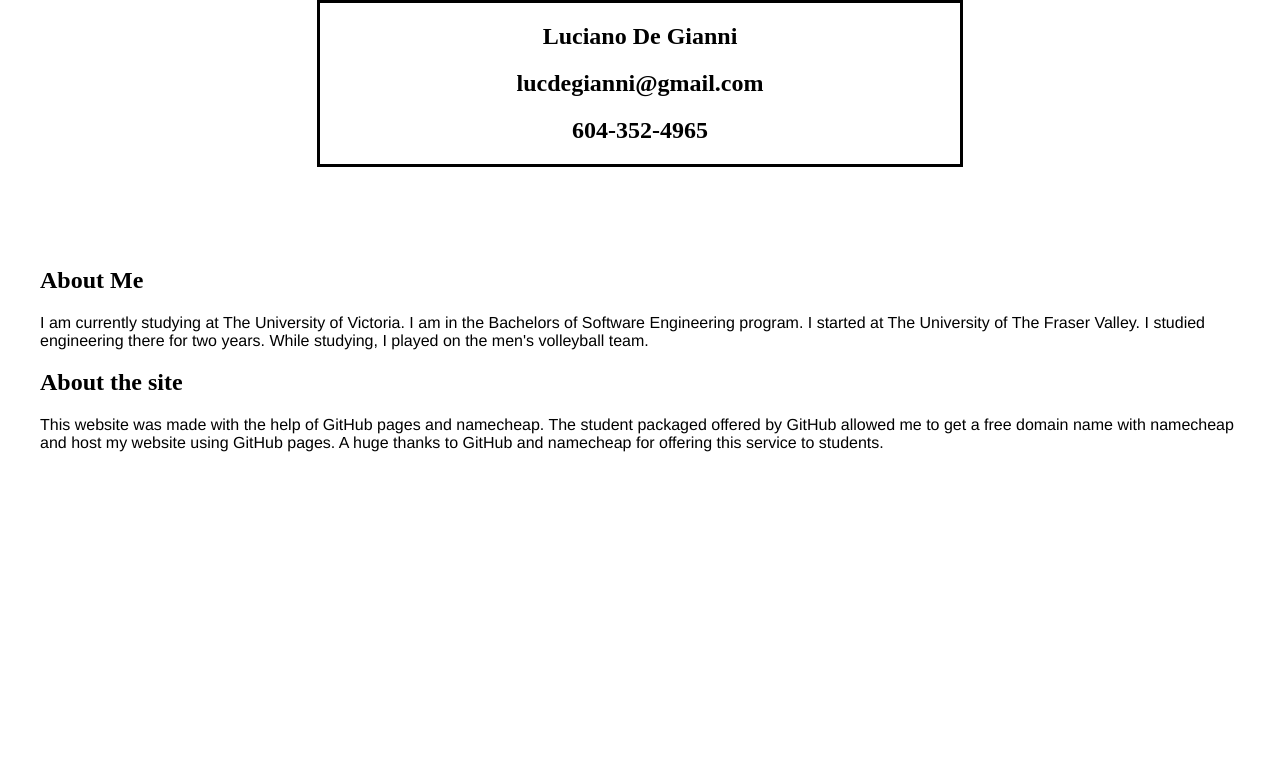
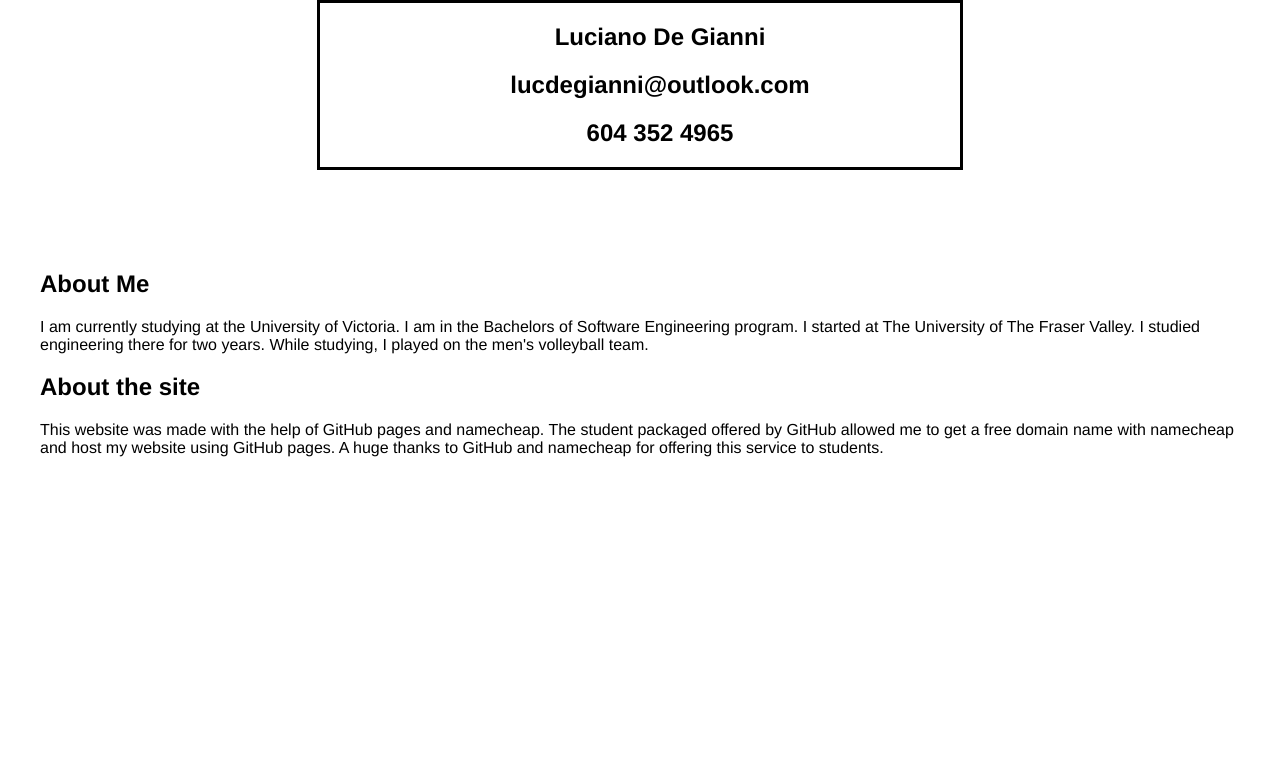
Before and after one commit to lucianojd/MyWebsite, a PHP site: page /subPages/homePage.html in a window 1280 px wide. Shown: the top 783 px of the page. Run offline with PHP 8.4, Linux system fonts and the light colour scheme.

```diff
--- a/index.html
+++ b/index.html
@@ -2,6 +2,7 @@
   <head>
     <title>lucianod</title>
 	<link rel="stylesheet" href="subPages\styles\mainstyle.css" type="text/css"/>
+	<link rel="stylesheet" href="subPages\styles\index.css" type="text/css"/>
   </head>
 <body>
 <!--Flexbox details are in mainstyle.css-->
@@ -39,7 +40,7 @@
 			<tr class="menu">
 				<td class="menu">
 					<a class="menu" href="subPages\contactInfo.html" target="main">
-						<h1 class="menu">Contact Info</h1>
+						<h1 class="menu">Contact</h1>
 					</a>
 				</td>
 			</tr>
--- a/subPages/homePage.html
+++ b/subPages/homePage.html
@@ -1,7 +1,7 @@
 <html>
 	<head>
 		<title>Homepage</title>
-		<link rel="stylesheet" href="styles\mainStyle.css" type="text/css"/>
+		<link rel="stylesheet" href="styles\mainstyle.css" type="text/css"/>
 		<link rel="stylesheet" href="styles\homePage.css" type="text/css"/>
 	</head>
 <body>
@@ -9,20 +9,20 @@
 <!--Flexbox details are in homePage.css-->
 <div class="container">
 	<div class="box1">
-		<h2 class="header">Luciano De Gianni</h2>
-		<h2 class="header">lucdegianni@gmail.com</h2>
-		<h2 class="header">604-352-4965</h2>
+		<h2>Luciano De Gianni</h2>
+		<h2>lucdegianni@outlook.com</h2>
+		<h2>604 352 4965</h2>
 	</div>
 </div>
-
-<h2 class="homepage">About Me</h2>
-<p>I am currently studying at The University of Victoria. I am in the Bachelors of Software Engineering program. I started at The
+<div>
+<h2>About Me</h2>
+<p>I am currently studying at the University of Victoria. I am in the Bachelors of Software Engineering program. I started at The
 University of The Fraser Valley. I studied engineering there for two years. While studying, I played on the men's volleyball team.</p>
 
-<h2 class="homepage">About the site</h2>
+<h2>About the site</h2>
 <p>This website was made with the help of GitHub pages and namecheap. The student packaged offered by GitHub allowed me to get
 a free domain name with namecheap and host my website using GitHub pages. A huge thanks to GitHub and namecheap for offering
 this service to students.</p>
-
+</div>
 </body>
 </html>
--- a/subPages/styles/homePage.css
+++ b/subPages/styles/homePage.css
@@ -1,7 +1,3 @@
-h2.homepage {
-	padding-left: 40px;
-}
-
 .container {
 	display: flex;
 	align-items: center;
--- a/subPages/styles/mainstyle.css
+++ b/subPages/styles/mainstyle.css
@@ -1,58 +1,14 @@
 body {
 	margin: 0;
-}
-
-.main {
-	display: flex;
-	height: 100vh;
-}
-
-.sidebar {
-	background-image: url("images/black.jpg");
-	width: 15%;
-}
-
-.mainContent {
-	background-image: url("images/white.jpg");
-	flex-grow: 1;
-}
-
-table.menu {
-	border-color: white;
-	margin: auto;
-	margin-top: 20vh;
-	vertical-align: center;
-}
-
-td.menu {
-	text-align: left;
-	padding-bottom: 0px;
-	padding-top: 10px;
-	transition: 0.25s;
-}
-
-td.menu:hover {
-	padding-left: 9px;
-}
-
-h1.menu {
-	color: white;
-	font-family: Arial;
-}
-
-iframe {
-	height: 99vh;
-	width: 85vw;
-	border: none;
-}
-
-a.menu {
-	text-decoration: none;
+	font-family: Helvetica;
 }
 
 p {
 	text-align-last: left;
-	padding-left: 40px;
-	padding-right: 40px;
-	font-family: Helvetica;
+	margin-right: 40px;
+	margin-left: 40px;
 }
+
+h2 {
+	margin-left: 40px;
+}
```
Also changed, not shown: subPages/contactInfo.html (+11 -2 lines), subPages/education.html (+22 -2 lines), subPages/styles/education.css (+8 -0 lines), subPages/styles/index.css (added, +55 -0 lines).
